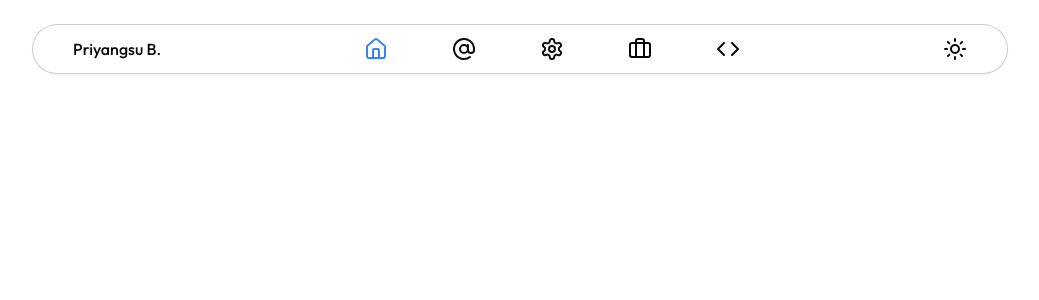
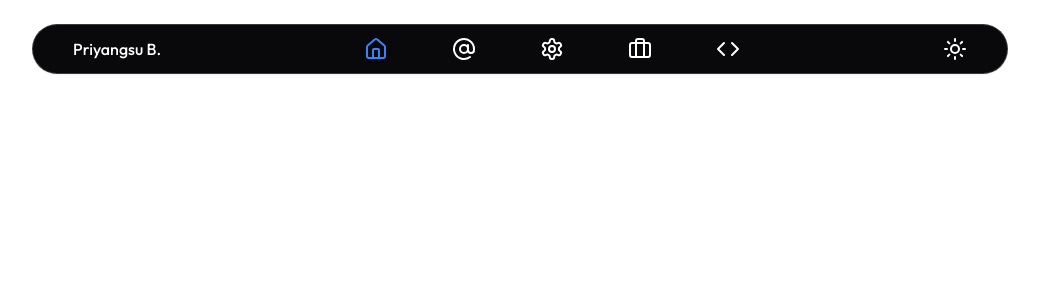
Before and after one commit to NxtNinja/dev-portfolio-prod, a Next.js app: page / in a window 1280 px wide. Shown: the top 300 px of the page, without its empty margins (120-1159 px from the left). Built offline with nearby package versions, Linux system fonts and the light colour scheme.

Commit message:
next config file configured

```diff
--- a/next.config.ts
+++ b/next.config.ts
@@ -2,8 +2,8 @@ import type { NextConfig } from "next";
 
 const nextConfig: NextConfig = {
   /* config options here */
-  // output: "export",
-  // distDir: "build",
+  output: "export",
+  distDir: "build",
 };
 
 export default nextConfig;
--- a/src/components/Navbar.tsx
+++ b/src/components/Navbar.tsx
@@ -35,7 +35,7 @@ const Navbar = () => {
     <>
       <header className="mx-auto max-w-screen-lg px-6">
         <div className="relative my-6 flex flex-col items-center justify-between gap-4">
-          <div className="sticky flex w-full items-center justify-between rounded-full border border-foreground/20 bg-background px-10 py-3 shadow-sm">
+          <div className="sticky flex w-full items-center justify-between rounded-full border border-background/20 bg-foreground px-10 py-3 shadow-sm">
             <div className="flex items-center gap-2">
               <div className="flex md:hidden">
                 {/* <Hamburger toggled={isOpen} toggle={setOpen} size={25} rounded /> */}
@@ -51,7 +51,7 @@ const Navbar = () => {
                   />
                 )}
               </div>
-              <p className="">Priyangsu B.</p>
+              <p className="text-background">Priyangsu B.</p>
             </div>
             <div className="hidden items-center justify-center gap-16 md:flex">
               {navItems.map((item, index) => (
@@ -63,7 +63,7 @@ const Navbar = () => {
                           className={`${
                             pathname === item.link
                               ? "font-bold text-blue-500"
-                              : "text-foreground"
+                              : "text-background"
                           }`}
                         >
                           {item.icon}
--- a/src/components/SwitchTheme.tsx
+++ b/src/components/SwitchTheme.tsx
@@ -14,8 +14,8 @@ const SwitchTheme = () => {
         }
         className="flex items-center"
       >
-        <Sun className="rotate-0 scale-100 transition-all duration-300 ease-in-out dark:-rotate-90 dark:scale-0" />
-        <MoonStar className="absolute rotate-90 scale-0 transition-all duration-300 ease-in-out dark:rotate-0 dark:scale-100" />
+        <Sun className="rotate-0 scale-100 text-background transition-all duration-300 ease-in-out dark:-rotate-90 dark:scale-0" />
+        <MoonStar className="absolute rotate-90 scale-0 text-background transition-all duration-300 ease-in-out dark:rotate-0 dark:scale-100" />
       </button>
     </>
   );
```
